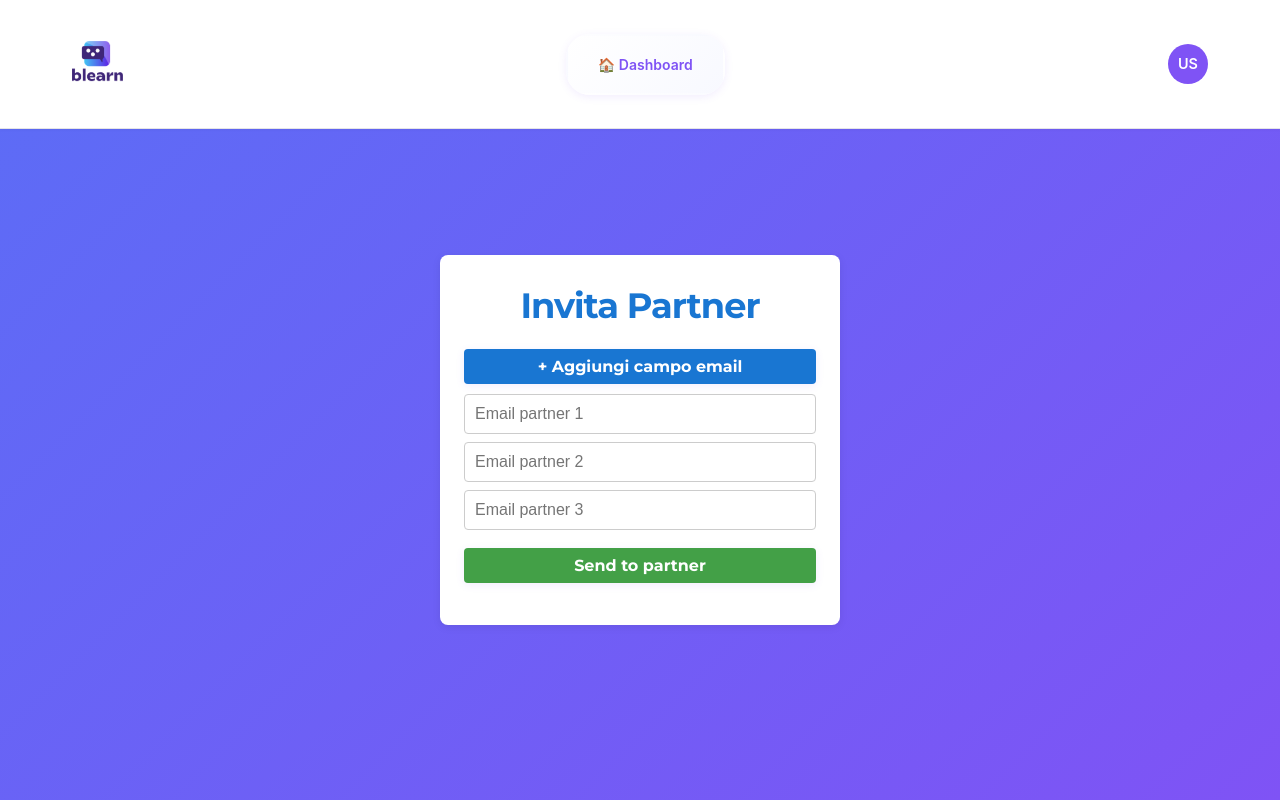
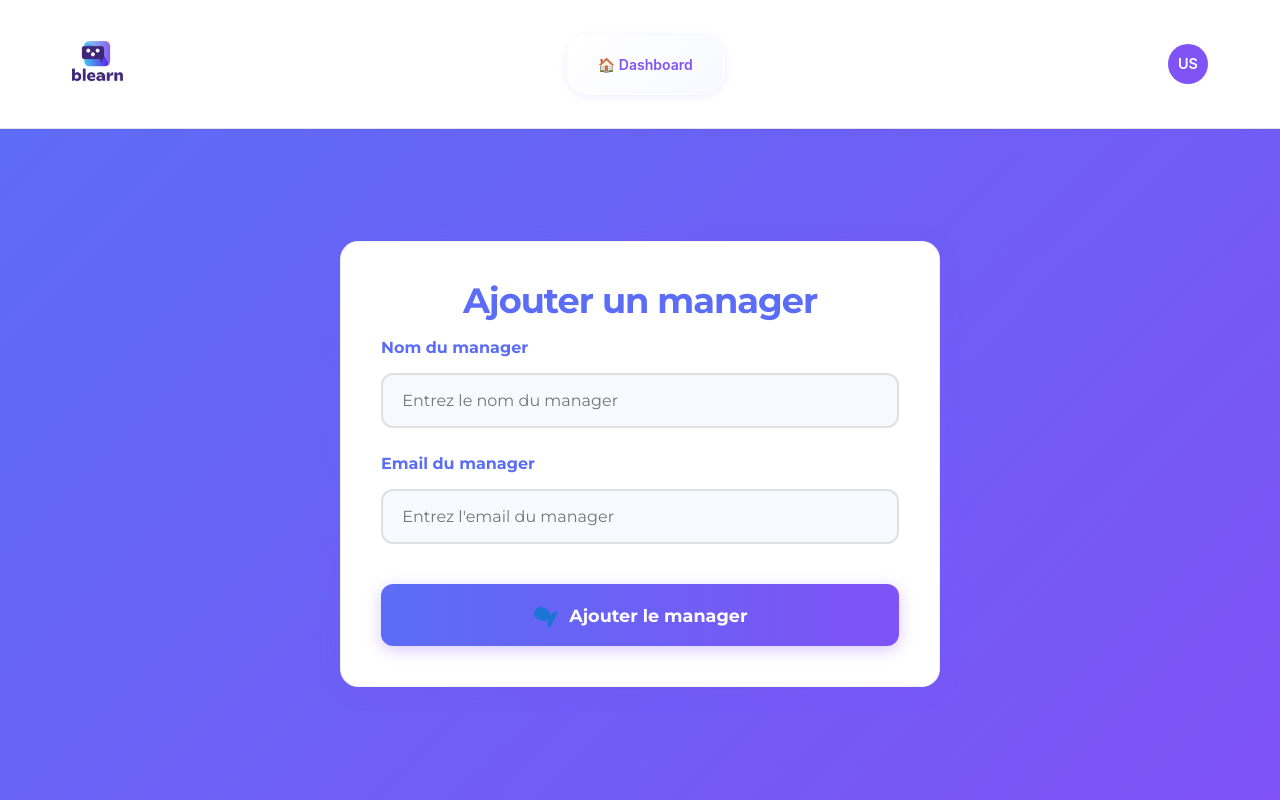
Before and after one commit to Mauro9393/B-Learn_webapp, a React (Vite) app in the folder frontend/: page /add-partner in a window 1280 px wide. Built offline with nearby package versions, Linux system fonts and the light colour scheme.

Commit message:
add manager page

```diff
--- a/frontend/src/AddPartner.tsx
+++ b/frontend/src/AddPartner.tsx
@@ -2,98 +2,94 @@ import React, { useState } from 'react';
 import { useNavigate } from 'react-router-dom';
 import './assets/css/AddPartner.css';
 
-const MAX_EMAILS = 5;
-
 const AddPartner = () => {
-  const [emails, setEmails] = useState(['', '', '']);
-  const [success, setSuccess] = useState('');
+  const [managerName, setManagerName] = useState('');
+  const [managerEmail, setManagerEmail] = useState('');
   const [error, setError] = useState('');
+  const [showPopup, setShowPopup] = useState(false);
   const navigate = useNavigate();
-
-  const handleEmailChange = (index: number, value: string) => {
-    const newEmails = [...emails];
-    newEmails[index] = value;
-    setEmails(newEmails);
-  };
-
-  const handleAddField = () => {
-    if (emails.length < MAX_EMAILS) {
-      setEmails([...emails, '']);
-    }
-  };
 
   const handleSend = async (e: React.FormEvent) => {
     e.preventDefault();
     setError('');
-    setSuccess('');
-    const validEmails = emails.filter(email => email.trim() !== '');
-    if (validEmails.length === 0) {
-      setError('Inserisci almeno una email.');
+    const tenantName = localStorage.getItem('tenantName');
+    if (!tenantName) {
+      setError('Tenant introuvable. Veuillez réessayer après connexion.');
       return;
     }
-
-    // Recupera il nome del tenant da localStorage
-    const tenantName = localStorage.getItem('tenantName');
-    if (!tenantName) {
-      setError('Tenant non trovato. Riprova dopo aver effettuato il login.');
-      return;
-    }
-
     try {
       const response = await fetch(`${import.meta.env.VITE_API_URL}/api/invite-partner`, {
         method: 'POST',
         headers: { 'Content-Type': 'application/json' },
         body: JSON.stringify({
-          emails: validEmails,
-          tenantName: tenantName
+          emails: [managerEmail],
+          tenantName: tenantName,
+          managerName: managerName
         })
       });
       const result = await response.json();
-      console.log(result);
       if (result.success) {
-        setSuccess('Inviti inviati con successo!');
-        setEmails(['', '', '']);
-        setTimeout(() => navigate('/dashboard'), 2000);
+        setManagerName('');
+        setManagerEmail('');
+        setShowPopup(true);
       } else {
-        setError(result.message || 'Errore durante l\'invio degli inviti.');
+        setError(result.message || 'Erreur lors de l\'envoi de l\'invitation.');
       }
     } catch (err) {
-      setError('Errore di connessione con il server.');
+      setError('Erreur de connexion au serveur.');
     }
+  };
+
+  const closePopup = () => {
+    setShowPopup(false);
+    navigate('/dashboard');
   };
 
   return (
     <div className="add-partner-container">
-      <h1>Invita Partner</h1>
+      <h1>Ajouter un manager</h1>
       <form onSubmit={handleSend}>
-        <button
-          type="button"
-          onClick={handleAddField}
-          disabled={emails.length >= MAX_EMAILS}
-          style={{ marginBottom: '10px', background: '#1976d2', color: '#fff', border: 'none', padding: '8px 16px', borderRadius: '4px', cursor: 'pointer' }}
-        >
-          + Aggiungi campo email
-        </button>
-        {emails.map((email, idx) => (
+        <div className="form-group">
+          <label htmlFor="manager-name">Nom du manager</label>
           <input
-            key={idx}
+            id="manager-name"
+            type="text"
+            placeholder="Entrez le nom du manager"
+            value={managerName}
+            onChange={e => setManagerName(e.target.value)}
+            required
+          />
+        </div>
+        <div className="form-group">
+          <label htmlFor="manager-email">Email du manager</label>
+          <input
+            id="manager-email"
             type="email"
-            placeholder={`Email partner ${idx + 1}`}
-            value={email}
-            onChange={e => handleEmailChange(idx, e.target.value)}
-            required={idx === 0}
-            style={{ display: 'block', marginBottom: '8px' }}
+            placeholder="Entrez l'email du manager"
+            value={managerEmail}
+            onChange={e => setManagerEmail(e.target.value)}
+            required
           />
-        ))}
-        <button
-          type="submit"
-          style={{ marginTop: '10px', background: '#43a047', color: '#fff', border: 'none', padding: '8px 16px', borderRadius: '4px', cursor: 'pointer' }}
-        >
-          Send to partner
+        </div>
+        <button type="submit" className="btn-manager">
+          <span className="btn-icon">👤</span>
+          Ajouter le manager
         </button>
       </form>
       {error && <p style={{color: 'red'}}>{error}</p>}
-      {success && <p style={{color: 'green'}}>{success}</p>}
+      {/* Popup de confirmation */}
+      {showPopup && (
+        <div className="popup-overlay show">
+          <div className="popup-content">
+            <div className="popup-icon">📧</div>
+            <h3 className="popup-title">Email envoyé !</h3>
+            <p className="popup-message">
+              Un email vient d'être envoyé à <b>{managerEmail}</b> pour inviter <b>{managerName}</b> à rejoindre la plateforme B-Learn.
+            </p>
+            <button className="popup-button" onClick={closePopup}>OK</button>
+          </div>
+        </div>
+      )}
     </div>
   );
 };
--- a/frontend/src/assets/css/AddPartner.css
+++ b/frontend/src/assets/css/AddPartner.css
@@ -1,54 +1,112 @@
-/* Stile base per AddPartner */
+/* Stile per la pagina Aggiungi Manager, ispirato a add-collaborators.html/style.css */
 
 .add-partner-container {
-    max-width: 400px;
-    margin: 40px auto;
+    max-width: 600px;
+    margin: 0 auto;
     background: #fff;
-    border-radius: 8px;
-    box-shadow: 0 2px 8px rgba(0, 0, 0, 0.08);
-    padding: 32px 24px;
-    display: flex;
-    flex-direction: column;
-    align-items: center;
+    border-radius: 18px;
+    box-shadow: 0 4px 24px rgba(127, 83, 245, 0.10);
+    padding: 2.5rem;
+    border: 1.5px solid #f0f0f0;
+    margin-top: 48px;
 }
 
 .add-partner-container h1 {
-    margin-bottom: 24px;
-    color: #1976d2;
+    font-weight: 800;
+    color: #5B6DF6;
+    font-size: 2.2rem;
+    margin-bottom: 1rem;
+    text-align: center;
+    letter-spacing: -1px;
 }
 
 .add-partner-container form {
-    width: 100%;
+    display: flex;
+    flex-direction: column;
+    gap: 1.5rem;
 }
 
-.add-partner-container input[type="email"] {
-    width: 100%;
-    padding: 10px;
-    margin-bottom: 12px;
-    border: 1px solid #ccc;
-    border-radius: 4px;
-    font-size: 16px;
+.form-group {
+    display: flex;
+    flex-direction: column;
+    gap: 0.5rem;
 }
 
-.add-partner-container button {
-    width: 100%;
-    padding: 10px;
-    margin-bottom: 10px;
-    border: none;
-    border-radius: 4px;
-    font-size: 16px;
-    background: #1976d2;
-    color: #fff;
-    cursor: pointer;
-    transition: background 0.2s;
+.form-group label {
+    color: #5B6DF6;
+    font-weight: 600;
+    font-size: 1rem;
+    margin-bottom: 0.3rem;
 }
 
-.add-partner-container button:disabled {
-    background: #bdbdbd;
-    cursor: not-allowed;
+.add-partner-container input,
+.add-partner-container select {
+    width: 100%;
+    padding: 1rem 1.2rem;
+    border: 2px solid #e0e0e0;
+    border-radius: 12px;
+    font-size: 1rem;
+    font-family: 'Montserrat', Arial, sans-serif;
+    background: #f8f9ff;
+    transition: border-color 0.2s, box-shadow 0.2s;
+    box-sizing: border-box;
+}
+
+.add-partner-container input:focus,
+.add-partner-container select:focus {
+    outline: none;
+    border-color: #7F53F5;
+    box-shadow: 0 0 0 3px rgba(127, 83, 245, 0.1);
+    background: #fff;
+}
+
+.btn-manager {
+    background: linear-gradient(90deg, #5B6DF6 0%, #7F53F5 100%);
+    color: #fff;
+    border: none;
+    border-radius: 12px;
+    padding: 1.2rem 2rem;
+    font-size: 1.1rem;
+    font-weight: 700;
+    cursor: pointer;
+    box-shadow: 0 4px 16px rgba(127, 83, 245, 0.3);
+    transition: all 0.3s ease;
+    font-family: 'Montserrat', Arial, sans-serif;
+    display: flex;
+    align-items: center;
+    justify-content: center;
+    gap: 0.8rem;
+    margin-top: 1rem;
+}
+
+.btn-manager:hover {
+    background: linear-gradient(90deg, #7F53F5 0%, #5B6DF6 100%);
+    transform: translateY(-2px);
+    box-shadow: 0 6px 20px rgba(127, 83, 245, 0.4);
+}
+
+.btn-manager .btn-icon {
+    font-size: 1.2rem;
+    font-weight: normal;
 }
 
 .add-partner-container p {
     margin-top: 10px;
     font-size: 15px;
 }
+
+@media (max-width: 768px) {
+    .add-partner-container {
+        margin: 1rem;
+        padding: 1.5rem;
+    }
+    .add-partner-container input,
+    .add-partner-container select {
+        padding: 0.8rem 1rem;
+        font-size: 0.95rem;
+    }
+    .btn-manager {
+        padding: 1rem 1.5rem;
+        font-size: 1rem;
+    }
+}
```
Also changed, not shown: 1 other file (tests, documents, lock files or other folders).
